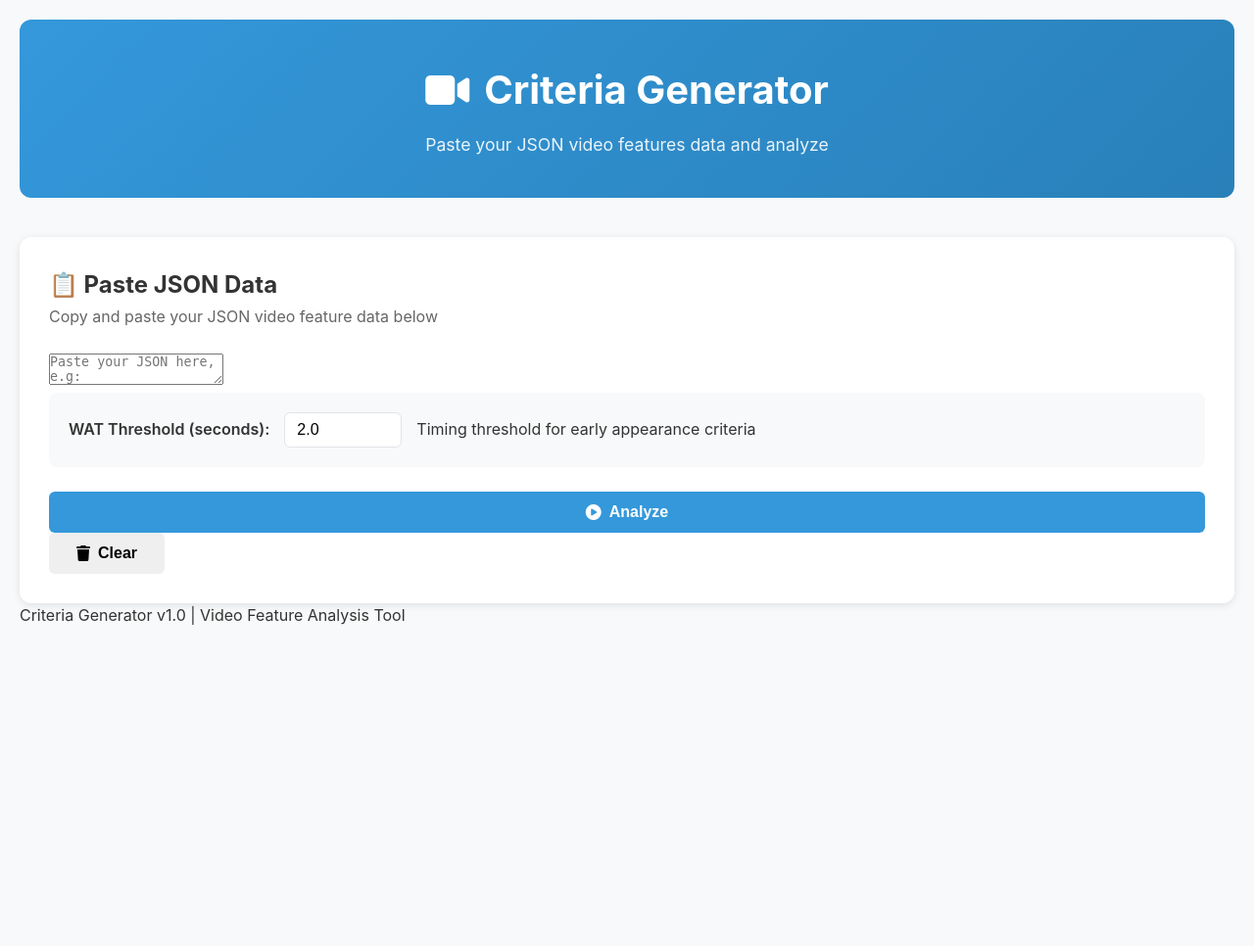
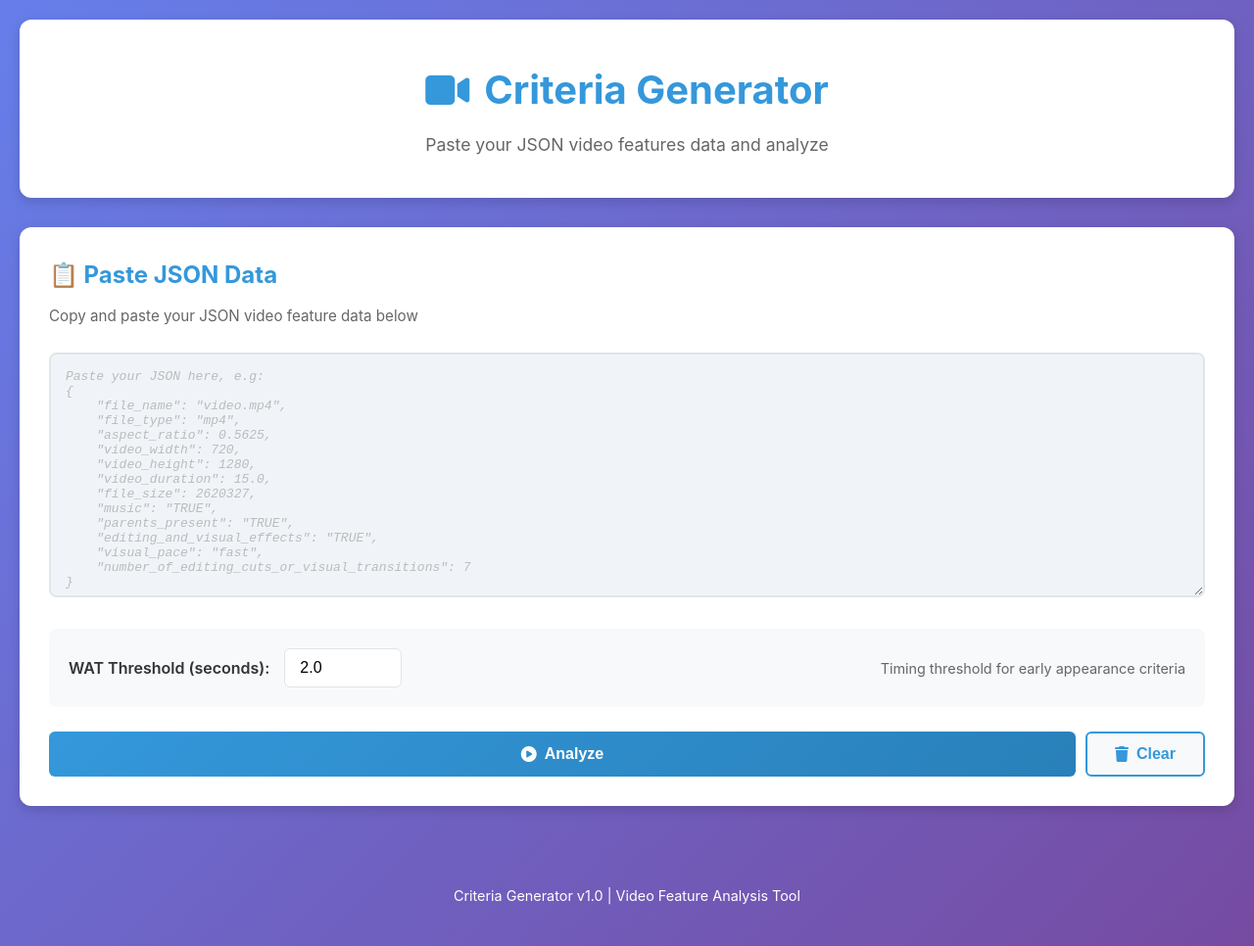
Before and after one commit to Mollamk1/Criteria-To-Feature-Mapping, a Flask app: page / in a window 1280 px wide. Shown: the whole page at 98% size. Before the commit the page ends 638 px from the top, so only its background shows below. Run offline with Flask 3, Linux system fonts and the light colour scheme.

Commit message:
Update style.css

```diff
--- a/templates/static/css/style.css
+++ b/templates/static/css/style.css
@@ -7,15 +7,21 @@
 :root {
     --primary-color: #3498db;
     --primary-dark: #2980b9;
+    --success-color: #27ae60;
+    --danger-color: #e74c3c;
+    --warning-color: #f39c12;
     --light-bg: #f8f9fa;
     --border-color: #e1e4e8;
     --text-color: #333;
     --text-light: #666;
+    --shadow-light: 0 2px 8px rgba(0, 0, 0, 0.1);
+    --shadow-medium: 0 4px 12px rgba(0, 0, 0, 0.15);
 }
 
 body {
     font-family: -apple-system, BlinkMacSystemFont, 'Segoe UI', Roboto, sans-serif;
-    background-color: var(--light-bg);
+    background: linear-gradient(135deg, #667eea 0%, #764ba2 100%);
+    min-height: 100vh;
     color: var(--text-color);
     line-height: 1.6;
 }
@@ -24,14 +30,18 @@ body {
     max-width: 1400px;
     margin: 0 auto;
     padding: 20px;
+    display: flex;
+    flex-direction: column;
+    min-height: 100vh;
 }
 
 .header {
-    background: linear-gradient(135deg, var(--primary-color) 0%, var(--primary-dark) 100%);
-    color: white;
-    padding: 40px 20px;
+    background: white;
+    color: var(--primary-color);
+    padding: 40px 30px;
     border-radius: 12px;
-    margin-bottom: 40px;
+    margin-bottom: 30px;
+    box-shadow: var(--shadow-medium);
     text-align: center;
 }
 
@@ -46,83 +56,103 @@ body {
 
 .header p {
     font-size: 1.1em;
-    opacity: 0.9;
+    color: var(--text-light);
 }
 
 .main-content {
+    flex: 1;
+}
+
+.input-section {
+    margin-bottom: 30px;
+}
+
+.input-card {
     background: white;
     border-radius: 12px;
     padding: 30px;
-    box-shadow: 0 2px 8px rgba(0, 0, 0, 0.1);
+    box-shadow: var(--shadow-medium);
 }
 
-.upload-section {
-    margin-bottom: 40px;
-}
-
-.upload-card h2 {
+.input-card h2 {
     margin-bottom: 10px;
+    color: var(--primary-color);
+    font-size: 1.5em;
 }
 
 .subtitle {
     color: var(--text-light);
     margin-bottom: 25px;
+    font-size: 0.95em;
 }
 
-.upload-area {
-    border: 3px dashed var(--primary-color);
+.json-textarea {
+    width: 100%;
+    height: 250px;
+    padding: 15px;
+    border: 2px solid var(--border-color);
     border-radius: 8px;
-    padding: 60px 20px;
-    text-align: center;
-    cursor: pointer;
+    font-family: 'Courier New', monospace;
+    font-size: 13px;
+    resize: vertical;
     transition: all 0.3s ease;
-    background-color: #f0f7ff;
-    margin-bottom: 25px;
+    background-color: #f0f4f8;
 }
 
-.upload-area:hover {
-    border-color: var(--primary-dark);
-    background-color: #e6f3ff;
+.json-textarea:focus {
+    outline: none;
+    border-color: var(--primary-color);
+    box-shadow: 0 0 0 3px rgba(52, 152, 219, 0.1);
+    background-color: white;
 }
 
-.upload-area.dragover {
-    background-color: #cce5ff;
-    border-color: var(--primary-dark);
-    transform: scale(1.02);
-}
-
-.upload-area i {
-    font-size: 3em;
-    color: var(--primary-color);
-    margin-bottom: 15px;
-    display: block;
-}
-
-.upload-text {
-    color: var(--text-light);
-    font-size: 1.05em;
+.json-textarea::placeholder {
+    color: #bbb;
+    font-style: italic;
 }
 
 .settings {
     background-color: var(--light-bg);
     padding: 20px;
     border-radius: 8px;
-    margin-bottom: 25px;
+    margin: 25px 0;
     display: flex;
     align-items: center;
     gap: 15px;
+    flex-wrap: wrap;
 }
 
 .settings label {
     font-weight: 600;
+    color: var(--text-color);
+    white-space: nowrap;
 }
 
 .settings input {
-    padding: 8px 12px;
+    padding: 10px 15px;
     border: 1px solid var(--border-color);
     border-radius: 6px;
     font-size: 1em;
     width: 120px;
+    transition: all 0.3s ease;
+}
+
+.settings input:focus {
+    outline: none;
+    border-color: var(--primary-color);
+    box-shadow: 0 0 0 3px rgba(52, 152, 219, 0.1);
+}
+
+.help-text {
+    color: var(--text-light);
+    font-size: 0.9em;
+    margin-left: auto;
+}
+
+.button-group {
+    display: flex;
+    gap: 10px;
+    flex-wrap: wrap;
 }
 
 .btn {
@@ -139,21 +169,31 @@ body {
 }
 
 .btn-primary {
-    background-color: var(--primary-color);
+    background: linear-gradient(135deg, var(--primary-color), var(--primary-dark));
     color: white;
-    width: 100%;
+    flex: 1;
     justify-content: center;
+    min-width: 150px;
 }
 
-.btn-primary:hover:not(:disabled) {
-    background-color: var(--primary-dark);
+.btn-primary:hover {
+    box-shadow: var(--shadow-medium);
     transform: translateY(-2px);
 }
 
-.btn-primary:disabled {
-    background-color: #bdc3c7;
-    cursor: not-allowed;
-    opacity: 0.6;
+.btn-primary:active {
+    transform: translateY(0);
+}
+
+.btn-secondary {
+    background-color: var(--light-bg);
+    color: var(--primary-color);
+    border: 2px solid var(--primary-color);
+}
+
+.btn-secondary:hover {
+    background-color: var(--primary-color);
+    color: white;
 }
 
 .loading-indicator {
@@ -163,6 +203,10 @@ body {
     flex-direction: column;
     align-items: center;
     gap: 20px;
+    background: white;
+    border-radius: 12px;
+    box-shadow: var(--shadow-medium);
+    margin-bottom: 30px;
 }
 
 .loading-indicator.hidden {
@@ -184,20 +228,32 @@ body {
 }
 
 .error-message {
-    background-color: #fadbd8;
+    background: linear-gradient(135deg, #fadbd8 0%, #f5b7b1 100%);
     color: #c0392b;
     padding: 20px;
     border-radius: 8px;
-    border-left: 4px solid #e74c3c;
+    border-left: 5px solid var(--danger-color);
     margin-bottom: 20px;
+    display: flex;
+    align-items: center;
+    gap: 12px;
+    font-weight: 500;
 }
 
 .error-message.hidden {
     display: none;
 }
 
+.error-message i {
+    font-size: 1.5em;
+    flex-shrink: 0;
+}
+
 .results-section {
-    margin-top: 40px;
+    background: white;
+    border-radius: 12px;
+    padding: 30px;
+    box-shadow: var(--shadow-medium);
 }
 
 .results-section.hidden {
@@ -205,69 +261,187 @@ body {
 }
 
 .results-header {
+    display: flex;
+    justify-content: space-between;
+    align-items: center;
     margin-bottom: 30px;
     padding-bottom: 20px;
-    border-bottom: 2px solid var(--border-color);
+    border-bottom: 3px solid var(--primary-color);
+}
+
+.results-header h2 {
+    color: var(--primary-color);
+    font-size: 1.8em;
+    display: flex;
+    align-items: center;
+    gap: 12px;
+}
+
+.action-buttons {
+    display: flex;
+    gap: 10px;
+    flex-wrap: wrap;
 }
 
 .results-table {
     width: 100%;
     border-collapse: collapse;
     margin-bottom: 40px;
-    box-shadow: 0 2px 8px rgba(0, 0, 0, 0.1);
+    box-shadow: var(--shadow-light);
     border-radius: 8px;
     overflow: hidden;
+    background: white;
 }
 
 .results-table thead {
-    background-color: var(--primary-color);
+    background: linear-gradient(135deg, var(--primary-color), var(--primary-dark));
     color: white;
 }
 
 .results-table th {
-    padding: 15px;
+    padding: 18px;
     text-align: left;
     font-weight: 600;
+    font-size: 0.95em;
 }
 
 .results-table td {
     padding: 15px;
     border-bottom: 1px solid var(--border-color);
+    font-size: 0.9em;
+}
+
+.results-table tbody tr {
+    transition: all 0.3s ease;
 }
 
 .results-table tbody tr:hover {
-    background-color: #f9f9f9;
+    background-color: #f0f7ff;
+    box-shadow: inset 0 0 10px rgba(52, 152, 219, 0.05);
+}
+
+.results-table tbody tr:last-child td {
+    border-bottom: none;
 }
 
 .table-title {
-    background-color: var(--light-bg);
-    padding: 15px;
-    font-weight: 600;
+    background: linear-gradient(135deg, #f0f7ff 0%, #e6f3ff 100%);
+    padding: 18px;
+    font-weight: 700;
     color: var(--primary-color);
-    border-left: 4px solid var(--primary-color);
-    margin: 20px 0 10px 0;
+    border-left: 5px solid var(--primary-color);
+    margin: 30px 0 15px 0;
     border-radius: 4px;
+    font-size: 1.1em;
+    display: flex;
+    align-items: center;
+    gap: 10px;
+}
+
+.table-title::before {
+    content: "📊";
+    font-size: 1.2em;
 }
 
 .result-badge {
     display: inline-block;
-    padding: 6px 12px;
+    padding: 8px 14px;
     border-radius: 20px;
-    font-size: 0.9em;
-    font-weight: 600;
+    font-size: 0.85em;
+    font-weight: 700;
+    text-align: center;
+    white-space: nowrap;
 }
 
 .result-badge.true {
     background-color: #d4edda;
     color: #155724;
+    border: 1px solid #c3e6cb;
+}
+
+.result-badge.true::before {
+    content: "✓ ";
 }
 
 .result-badge.false {
     background-color: #f8d7da;
     color: #721c24;
+    border: 1px solid #f5c6cb;
+}
+
+.result-badge.false::before {
+    content: "✗ ";
 }
 
 .result-badge.value {
     background-color: #d1ecf1;
     color: #0c5460;
+    border: 1px solid #bee5eb;
 }
+
+.footer {
+    text-align: center;
+    padding: 20px;
+    color: white;
+    font-size: 0.9em;
+    margin-top: 30px;
+}
+
+@media (max-width: 768px) {
+    .header h1 {
+        font-size: 1.8em;
+    }
+
+    .input-card h2 {
+        font-size: 1.2em;
+    }
+
+    .json-textarea {
+        height: 200px;
+        font-size: 12px;
+    }
+
+    .results-header {
+        flex-direction: column;
+        align-items: flex-start;
+    }
+
+    .action-buttons {
+        width: 100%;
+    }
+
+    .btn-secondary {
+        flex: 1;
+    }
+
+    .results-table th, .results-table td {
+        padding: 10px;
+        font-size: 0.8em;
+    }
+
+    .button-group {
+        flex-direction: column;
+    }
+
+    .btn-primary {
+        width: 100%;
+    }
+}
+
+@media print {
+    body {
+        background: white;
+    }
+
+    .input-section,
+    .action-buttons,
+    .btn,
+    .settings {
+        display: none;
+    }
+
+    .results-table {
+        box-shadow: none;
+        border: 1px solid var(--border-color);
+    }
+}
```
